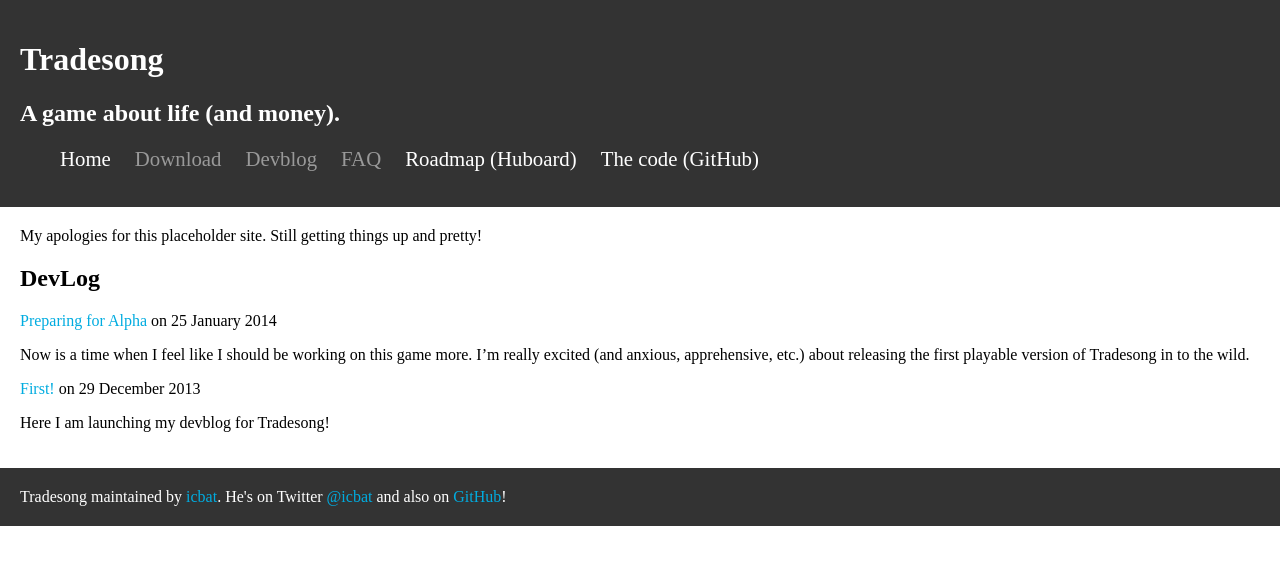
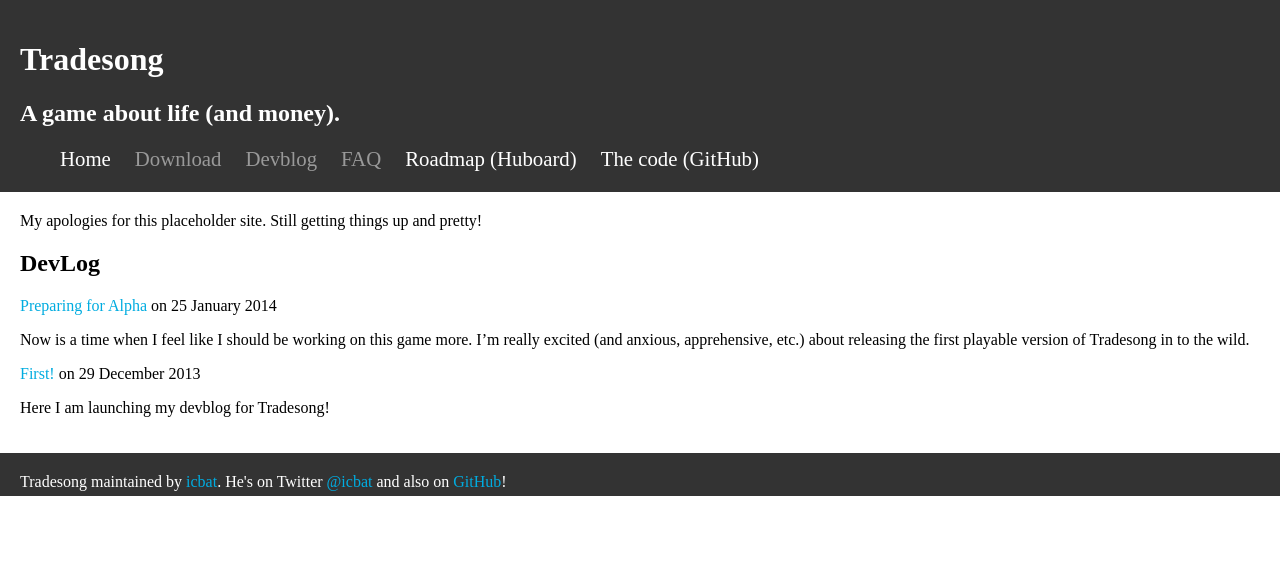
Before and after one commit to icbat/tradesong, a Jekyll site: the page built from index.markdown, in a window 1280 px wide. Shown: the top 565 px of the page. Built offline with Jekyll 4.4.1, drawn with Linux system fonts in a browser that asks for light colours.

Commit message:
Trying to fix the nav spacing

```diff
--- a/stylesheets/stylesheet.css
+++ b/stylesheets/stylesheet.css
@@ -16,6 +16,7 @@
 	color: #fff;
 	background: #333;
 	padding: 20px;
+	padding-bottom: 5px;
 }
 
 .title {
@@ -34,6 +35,7 @@
 .navHeader li {
 	color: #999;
 	display: inline;
+	margin: 0;
 	padding-right: 20px;
 	font-size: 1.3em;
 }
```
